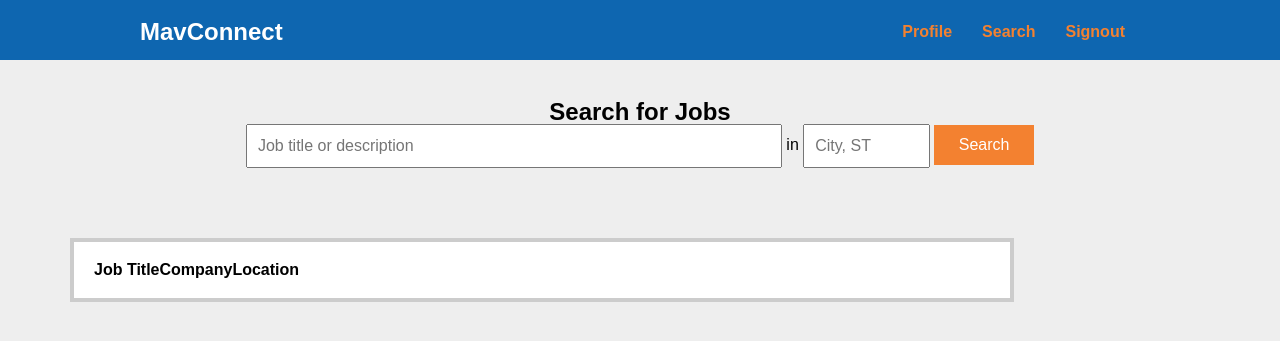
After one commit to GKarthikVarma/CSE5335_Final_Project, a PHP site: page /background/search_jobs.php in a window 1280 px wide. The commit adds this page. Shown: the top 341 px of the page. Run offline with PHP 8.4, Linux system fonts and the light colour scheme; a user stored in the database is signed in.

Commit message:
Add files via upload

```diff
--- a/background/login.php
+++ b/background/login.php
@@ -36,7 +36,7 @@ if (isset($_POST['submit'])) {
 						$_SESSION['u_email'] = $row['rec_email'];
 						$_SESSION['u_uid'] = $row['rec_uname'];
 						$_SESSION['u_type'] = "recruiter";
-						header("Location: ../view_posted_jobs.php?login=successrec");
+						header("Location: ../profile.php?login=successrec");
 						exit();
 					}
 				}
--- /dev/null
+++ b/background/search_jobs.php
@@ -0,0 +1,52 @@
+<?php
+
+session_start();
+
+if (isset($_POST['search'])){
+	include 'dbh.php';
+
+	$title = $_POST['job_title'];
+	$location = $_POST['location'];
+
+	if (empty($title) || empty($location)){
+		header("Location: ../search.php?search=emptyfields");
+		exit();
+	} else{
+			$loc = explode(",", $location);
+			$sql = "SELECT * FROM jobs WHERE job_title='$title' AND city='$loc[0]' AND state='$loc[1]'";
+			$result = mysqli_query($connection, $sql);
+			$res = mysqli_fetch_assoc($result);
+			$a = $res['company_name'];
+	}
+
+}
+?>
+
+<?php
+	include_once '../header_login.php';
+?>
+
+<div class="main-container" action="background/search_jobs.php" method="POST">
+<center>
+<h1>Search for Jobs</h1>
+<form class="search-form" action="background/search_jobs.php" method="POST" target="_parent">
+	<input type="text" id="job-title" name="job_title" placeholder="Job title or description"></input> in
+	<input type="text" id="location" name="location" placeholder="City, ST"></input>
+	<button type="submit" name="search">Search</button>
+</form>
+</center>
+</div>
+<div id='search-listings'>
+      <table id='jobs'>
+        <tr>
+          <th>Job Title</th>
+          <th>Company</th>
+          <th>Location</th>
+          <th></th>
+        </tr>
+      </table>
+</div>
+
+<?php
+	include_once '../footer.php';
+?>
--- a/css/style.css
+++ b/css/style.css
@@ -98,6 +98,14 @@ table {
 }
 
 /* change border colour to suit your needs */
+hr {
+    display:block;
+    height:1px;
+    border:0;
+    border-top:1px solid #cccccc;
+    margin:1em 0;
+    padding:0;
+}
 
 input, select {
     vertical-align:middle;
@@ -122,35 +130,8 @@ body {
   background-color: #eee;
 }
 
-table#jobs {
-  width: 100%;
-}
-
-table#jobs  th {
-  padding: 10px;
-  background-color: #F38130;
-  color: #fff;
-  text-align: left;
-}
-
-table#jobs  td {
-  padding: 10px;
-  font-size: 12px;
-}
-
-table#jobs tr:nth-child(2n+1) {
-  background-color: #eee;
-  /*color: #fff;*/
-}
 
 /* NAV BAR STYLES */
-
-header div.nav-bottom {
-  width: 100%;
-  height: 5px;
-  background-color: #000;
-}
-
 @media only screen and (max-width: 480px) {
   header nav{
       width: 100%;
@@ -223,7 +204,7 @@ header .nav-login {
       float: left;
       font-family: arial;
       font-size: 16px;
-      color: #FFF;
+      color: #F38130;
       line-height: 63px;
       cursor: pointer;
   }
@@ -268,7 +249,7 @@ header .nav-login {
       font-family: arial;
       font-size: 16px;
       color: #111;
-      line-height: 60px;
+      line-height: 63px;
   }
 
   header .nav-login {
@@ -320,7 +301,7 @@ header .nav-login {
       float: left;
       font-family: arial;
       font-size: 16px;
-      color: #FFF;
+      color: #F38130;
       line-height: 63px;
       cursor: pointer;
   }
@@ -331,16 +312,11 @@ header .nav-login {
   }
 
   header .navbar li {
-    padding: 0 15px;
-  }
-
-  header .navbar li:hover {
-    padding: 0 15px;
-    background-color: #F38130;
+    margin: 0 15px;
   }
 
   header .navbar a{
-    color: #FFF;
+    color: #F38130;
     font-weight: bold;
   }
 
@@ -532,20 +508,11 @@ body a {
   color:  #ffffff;
 }
 
-#sidebar {
-  float: left;
-  width: 15%;
+
+#search-listings {
+   width: 70%;
   border: 4px solid #ccc;
   background-color: #fff;
-  margin: 10px;
-  padding: 10px;
+  margin: 70px;
+  padding: 20px;
 }
-
-#job-listings {
-  float: left;
-  width: 70%;
-  border: 4px solid #ccc;
-  background-color: #fff;
-  margin: 10px;
-  padding: 10px;
-}
--- a/header.php
+++ b/header.php
@@ -26,5 +26,4 @@ session_start();
 			</div>
 		</div>
 	</nav>
-	<div class="nav-bottom"></div>
 </header>
--- a/header_login.php
+++ b/header_login.php
@@ -40,7 +40,6 @@ session_start();
 
 	</div>
 	</nav>
-	<div class="nav-bottom"></div>
 </header>
 
 <body>
--- a/profile.php
+++ b/profile.php
@@ -15,8 +15,6 @@
 <h1><?php echo("{$_SESSION['u_first']}")?> <?php echo("{$_SESSION['u_last']}")?></h1>
 
 <?php
-
-if($_SESSION['u_type'] == "student"){
  if ($_SESSION['u_degree'] == null || $_SESSION['u_degree_in']  == null){
 
  }else{
@@ -38,7 +36,6 @@ if($_SESSION['u_type'] == "student"){
 		echo 'YES <br /><br />';
 	}
  }
- }
 
 ?>
 <br />
```
Also changed, not shown: search.php (+5 -7 lines), README.md. Lines whose indentation alone changed are shown as unchanged.
